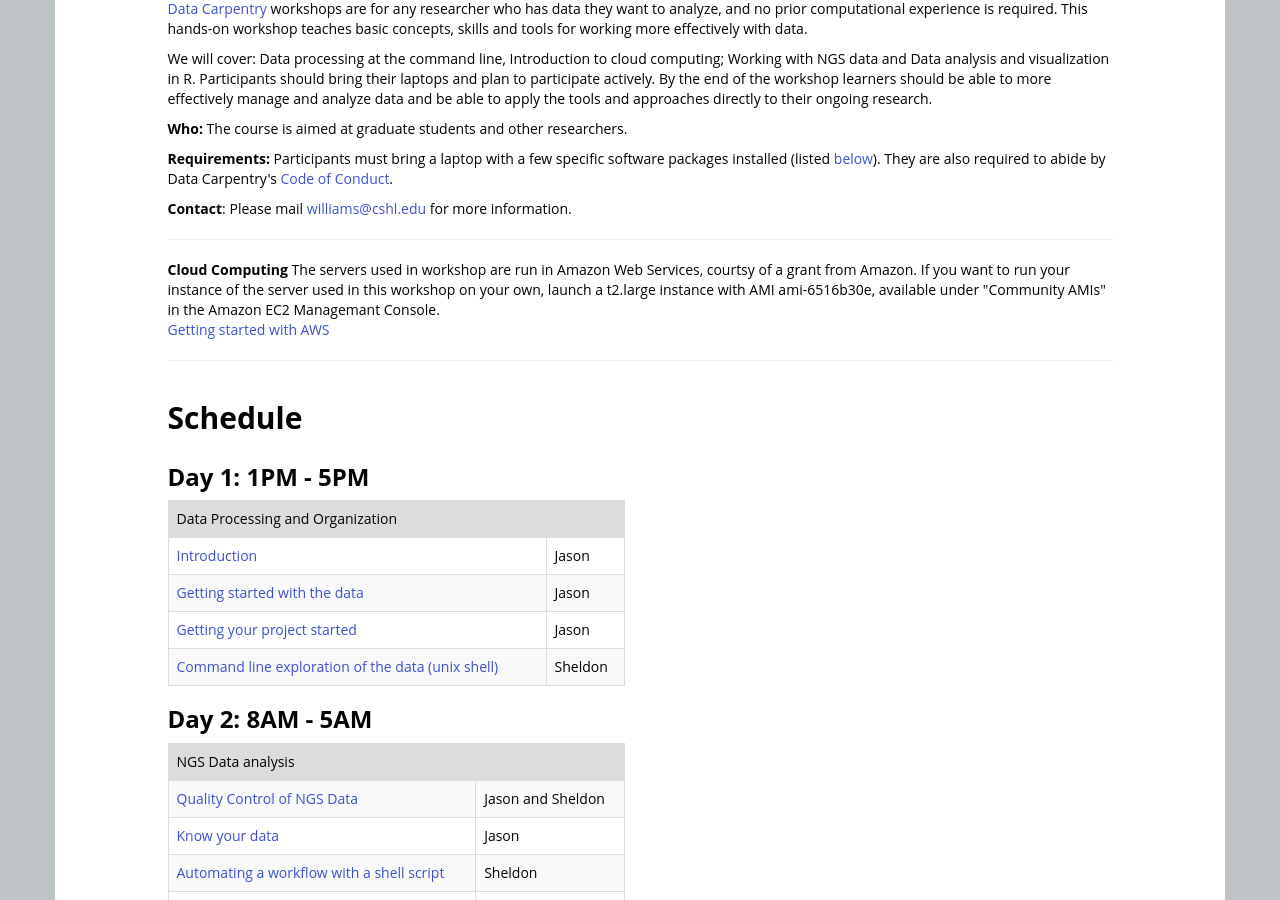
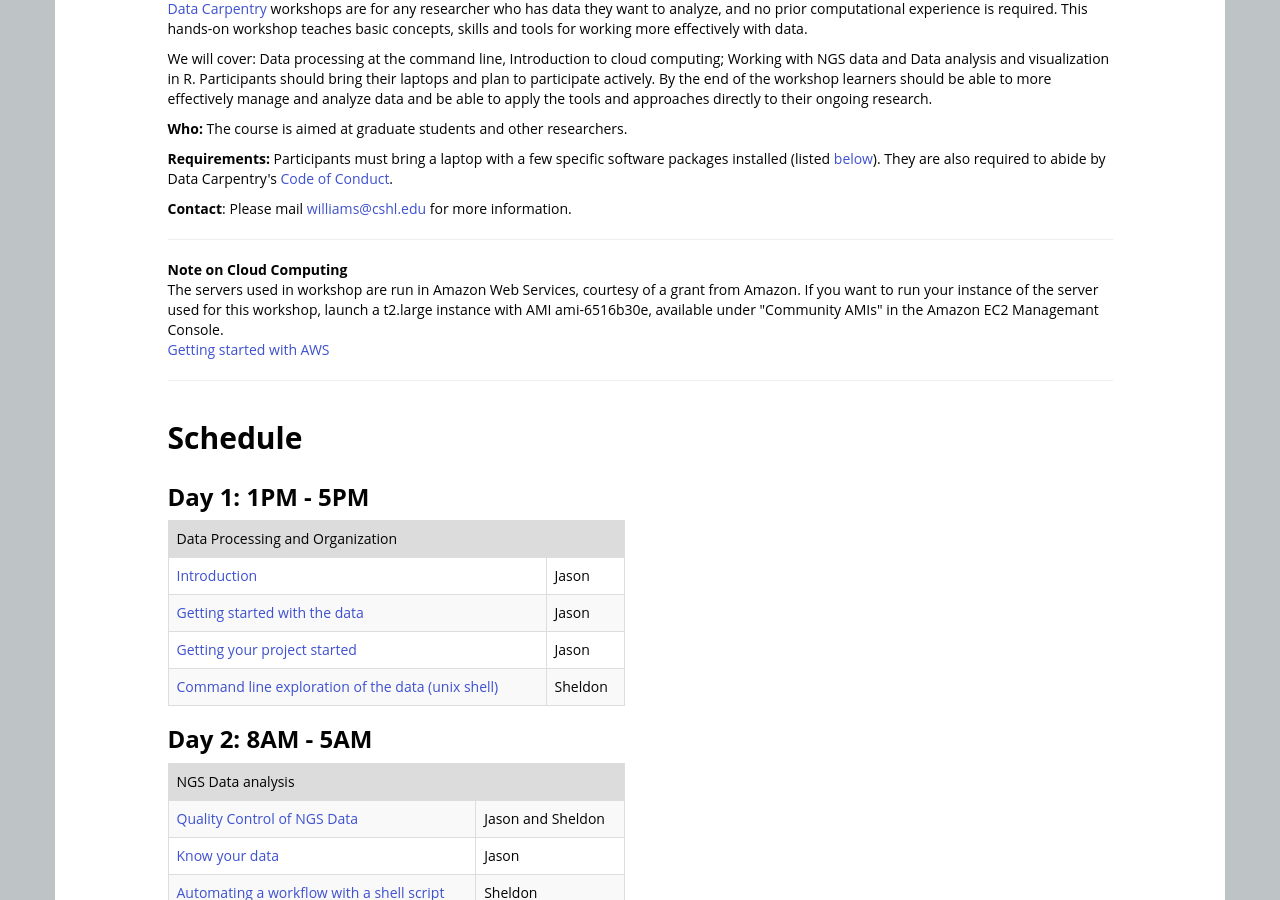
Before and after one commit to devbioinfoguy/2015-07-30-ASPB, a Jekyll site: the page built from index.html, in a window 1280 px wide and 900 px high, scrolled down 626 px. Built offline with Jekyll 4.4.1, drawn with Linux system fonts in a browser that asks for light colours; nearby versions of some CDN libraries; library files that are not in the unit come from our copies.

Commit message:
Update index.html

```diff
--- a/index.html
+++ b/index.html
@@ -129,9 +129,9 @@ Participants should bring their laptops and plan to participate actively. By the
 <hr/>
 
 <p>
-  <strong>Cloud Computing</strong>
-  The servers used in workshop are run in Amazon Web Services, courtsy of a grant from Amazon.
-  If you want to run your instance of the server used in this workshop on your own, launch
+  <strong>Note on Cloud Computing</strong><br>
+  The servers used in workshop are run in Amazon Web Services, courtesy of a grant from Amazon.
+  If you want to run your instance of the server used for this workshop, launch
   a t2.large instance with AMI ami-6516b30e, available under "Community AMIs" in the
   Amazon EC2 Managemant Console.
   <br>
```
